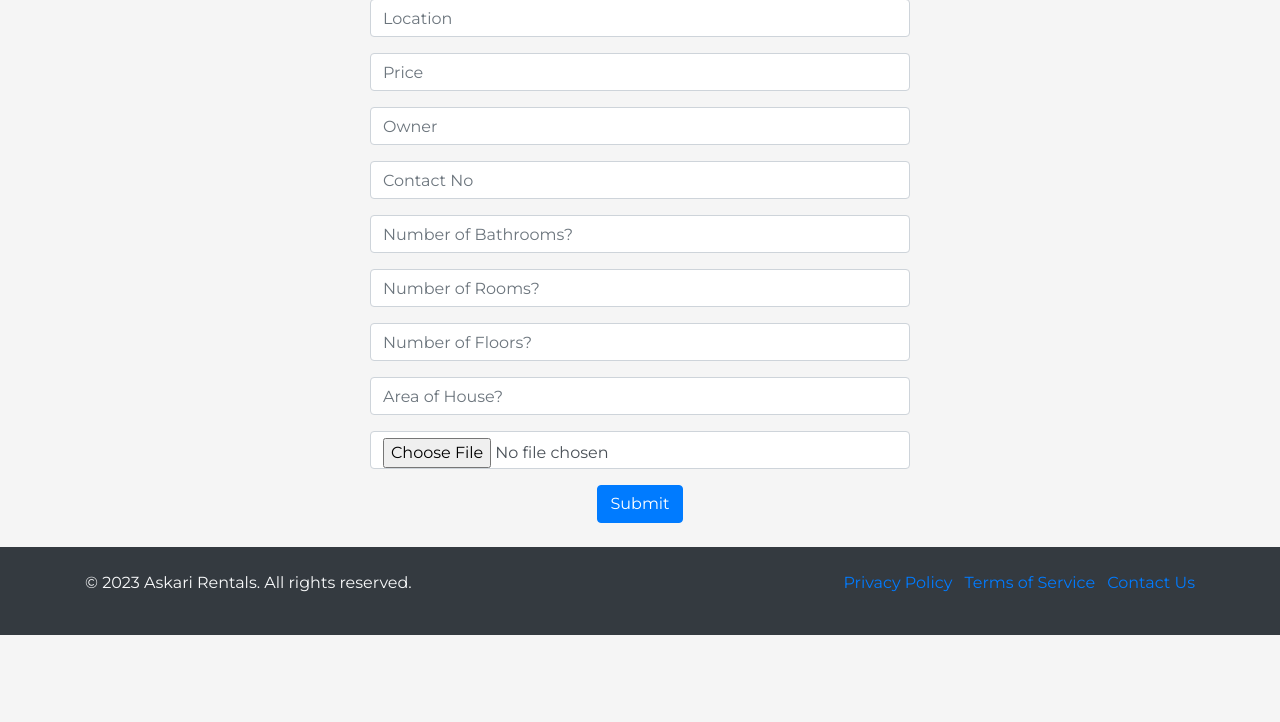
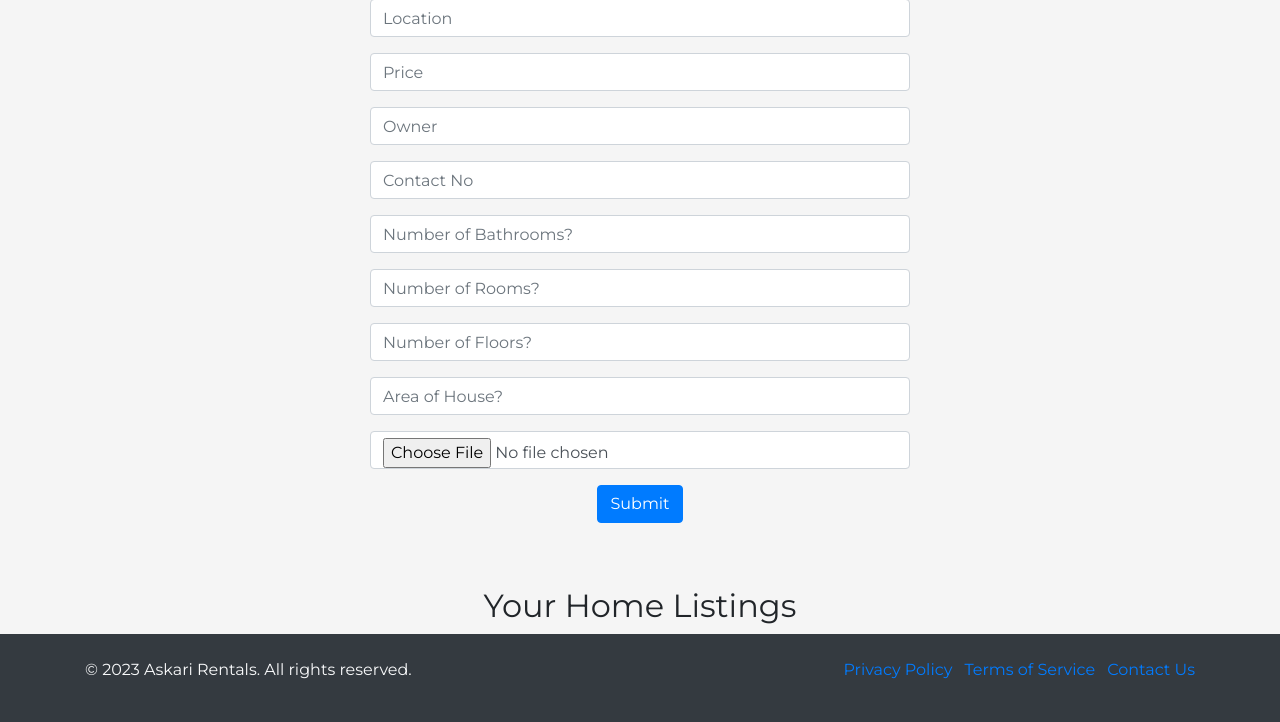
Before and after one commit to atifdumbaboy/askarirentals, a PHP site: page /dashboard.php in a window 1280 px wide. Shown: the part 427-1149 px from the top of the page. Before the commit the page ends 1062 px from the top, so only its background shows below. Run offline with PHP 8.4, Linux system fonts and the light colour scheme; a user stored in the database is signed in; data comes from the database, SQL or seed files in the repository; some libraries are stand-ins or nearby versions.

Commit message:
home listing working perfectly

```diff
--- a/dashboard.php
+++ b/dashboard.php
@@ -21,6 +21,9 @@ if ($result->num_rows > 0) {
 } else {
     $profile_picture = ''; // Default profile picture if not found
 }
+// Query to retrieve homes owned by the logged-in user
+$homes_query = "SELECT * FROM homes WHERE Owner='$username'";
+$homes_result = $mysqli->query($homes_query);
 ?>
 
 <?php // Include the header
@@ -74,7 +77,40 @@ include('header.php');
             </div>
         </div>
     </div>
+
+    <!--Your Listed homes-->
+    <div class="row mt-5">
+        <div class="col-md-12">
+            <h2 class="text-center">Your Home Listings</h2>
+            <!-- Display homes owned by the logged-in user -->
+            <div class="row">
+                <?php
+                // Loop through the results and display each home
+                while ($home_row = $homes_result->fetch_assoc()) {
+                    echo '<div class="col-md-4 mb-4">';
+                    echo '<div class="card">';
+                    if ($home_row['Picture'] == null || $home_row['Picture'] == '') {
+                        // No image available
+                    } else {
+                        echo "<img src='media/" . $home_row['Picture'] . "' class='card-img-top' style='height: 200px;' />";
+                    }
+                    echo '<div class="card-body">';
+                    echo '<h5 class="card-title">Location: ' . $home_row['Location'] . '</h5>';
+                    // You can add more details here as needed
+                    echo '<a href="details.php?id=' . $home_row['id'] . '" class="btn btn-primary">More Details</a>';
+                    echo '</div>';
+                    echo '</div>';
+                    echo '</div>';
+                }
+                ?>
+            </div>
+
+        </div>
+    </div>
 </div>
+
+
+
 
 <?php // Include the footer
 include('footer.php');
```
